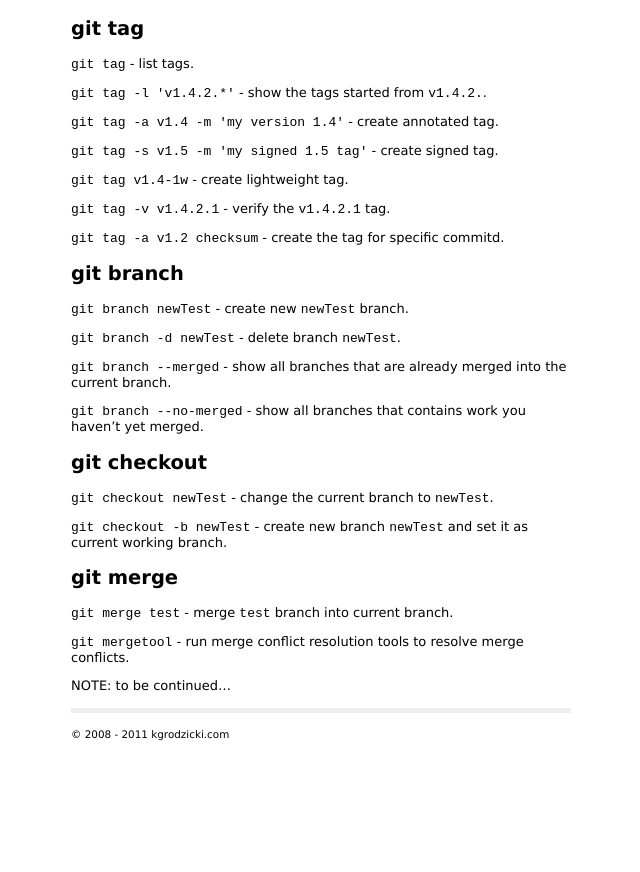
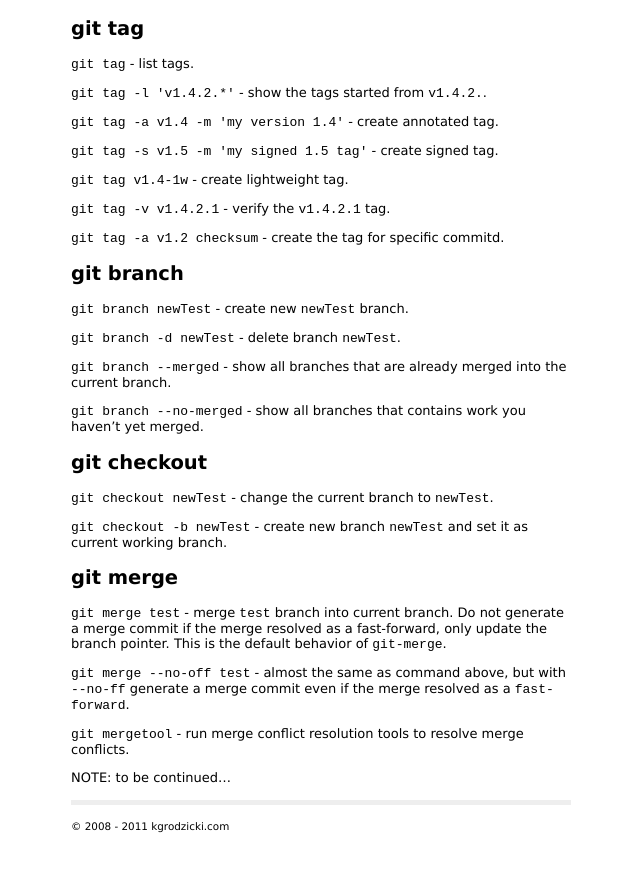
Before and after one commit to kgrodzicki/kgrodzicki.github.com, a Jekyll site: the page built from _posts/2011-08-10-pro-git-book-notes.markdown, in a window 1280 px wide and 900 px high, scrolled down 2288 px. Shown: the top 872 px of the window, without its empty margins (319-959 px from the left). Built offline with Jekyll 4.4.1, drawn with Linux system fonts in a browser that asks for light colours; before the commit the page ends 3096 px from its top, so only the background shows below that.

Commit message:
added --no-ff for git merge

```diff
--- a/_posts/2011-08-10-pro-git-book-notes.markdown
+++ b/_posts/2011-08-10-pro-git-book-notes.markdown
@@ -147,7 +147,9 @@ git checkout
 git merge
 ---------
 
-`git merge test` - merge `test` branch into current branch.
+`git merge test` - merge `test` branch into current branch. Do not generate a merge commit if the merge resolved as a fast-forward, only update the branch pointer. This is the default behavior of `git-merge`.
+
+`git merge --no-off test` - almost the same as command above, but with `--no-ff` generate a merge commit even if the merge resolved as a `fast-forward`.
 
 `git mergetool` - run merge conflict resolution tools to resolve merge conflicts.
 
```
